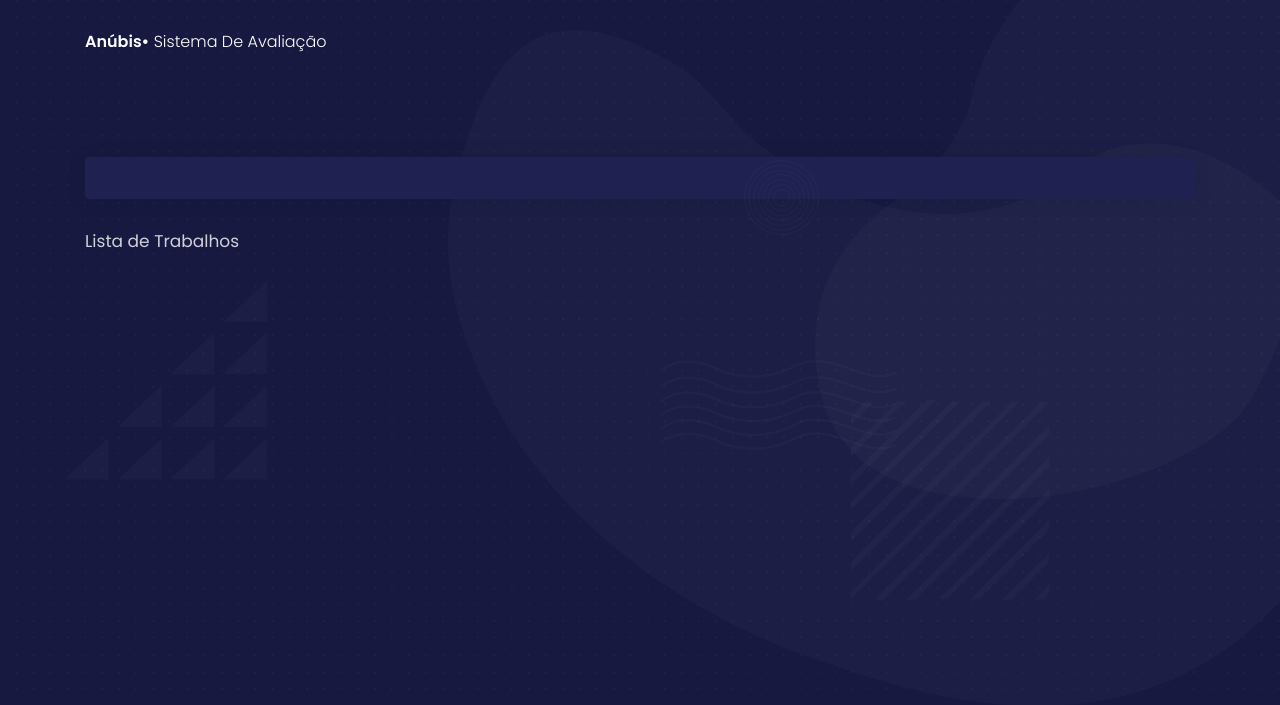
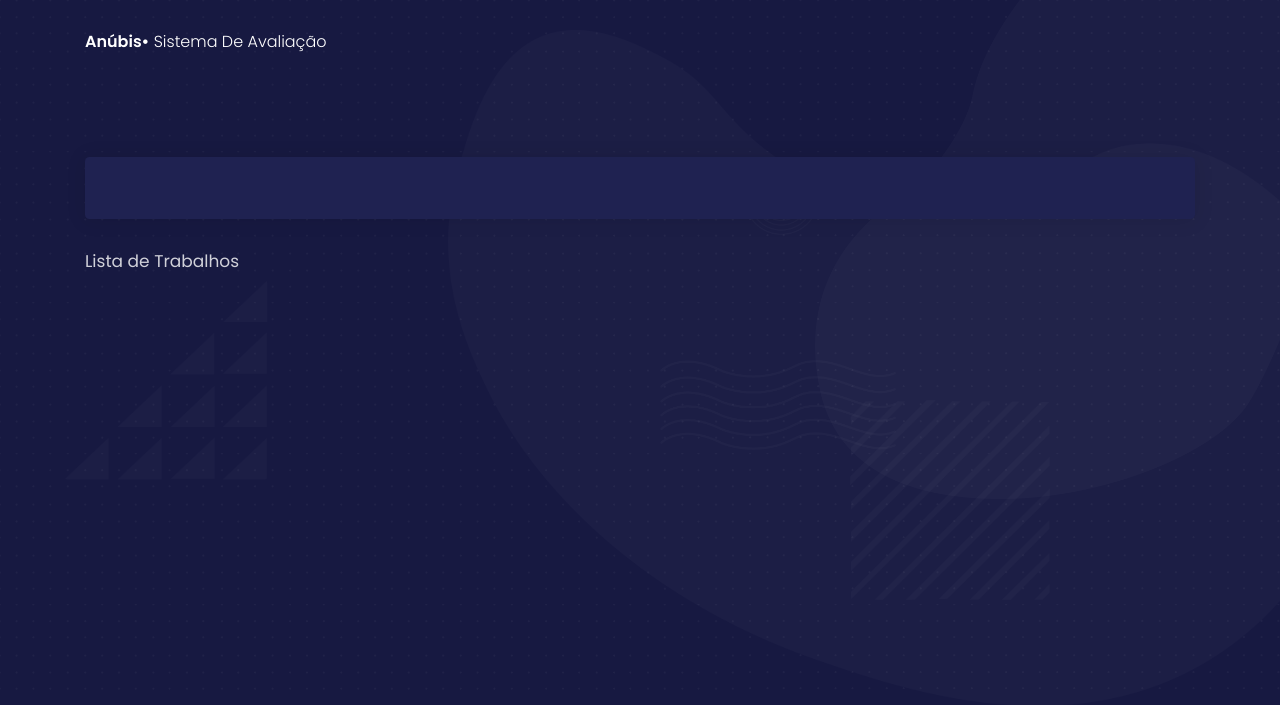
Before and after one commit to vieiraeduardos/anubis, a Flask app: page /judges/events/1/ in a window 1280 px wide. Shown: the top 705 px of the page. Run offline with Flask 2, Linux system fonts and the light colour scheme; data that the repository does not hold is empty; some libraries are stand-ins or nearby versions.

Commit message:
Fixing bugs at judge-events.html

```diff
--- a/app/templates/judge-events.html
+++ b/app/templates/judge-events.html
@@ -53,25 +53,48 @@
             <div class="col-lg-12 col-sm-12 px-2 py-2"></div>
 
             <div class="col-lg-12 col-sm-12">
-                <div class="card">
+
+              <div class="card card-register">
+
                 <div class="card-body">
+
+                    <div class="input-group">
                       <h4 class="card-title">{{ event.name }}</h4>
+
+                    </div>
+
+                    <div class="input-group">
                       <p class="card-text">{{ event.description }}</p>
+
                     </div>
+
                 </div>
+              </div><!-- end .card -->
 
               <h4>Lista de Trabalhos</h4>
 
               {% if papers %}
                 {% for paper in papers %}
-                    <div class="card">
+                  <div class="card card-register">
+
                     <div class="card-body">
+
+                        <div class="input-group">
                           <h4 class="card-title">Título do Projeto: {{ paper.title }}</h4>
-                        <p>{{ paper.abstract }}</p>
-                        <a href="/papers/{{ paper.code }}/evaluations/" class="btn btn-info"><i class="tim-icons icon-check-2"></i></a>
 
                         </div>
+
+                        <div class="input-group">
+                          <p>{{ paper.abstract }}</p>
+
                         </div>
+
+                        <div class="input-group">
+                          <a href="/papers/{{ paper.code }}/evaluations/" class="btn btn-info">Avaliar</a>
+                        </div>
+
+                    </div>
+                  </div><!-- end .card -->
                 {% endfor %}
               {% endif %}
             </div>
```
Lines whose indentation alone changed are shown as unchanged.
